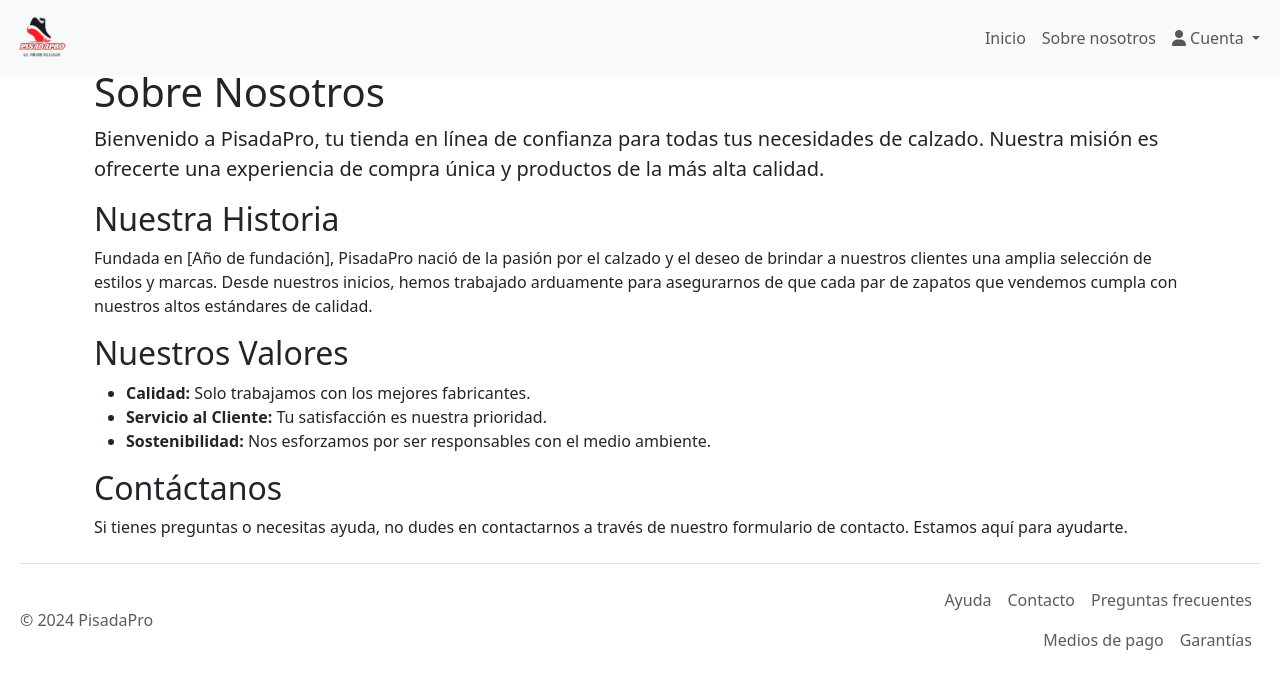
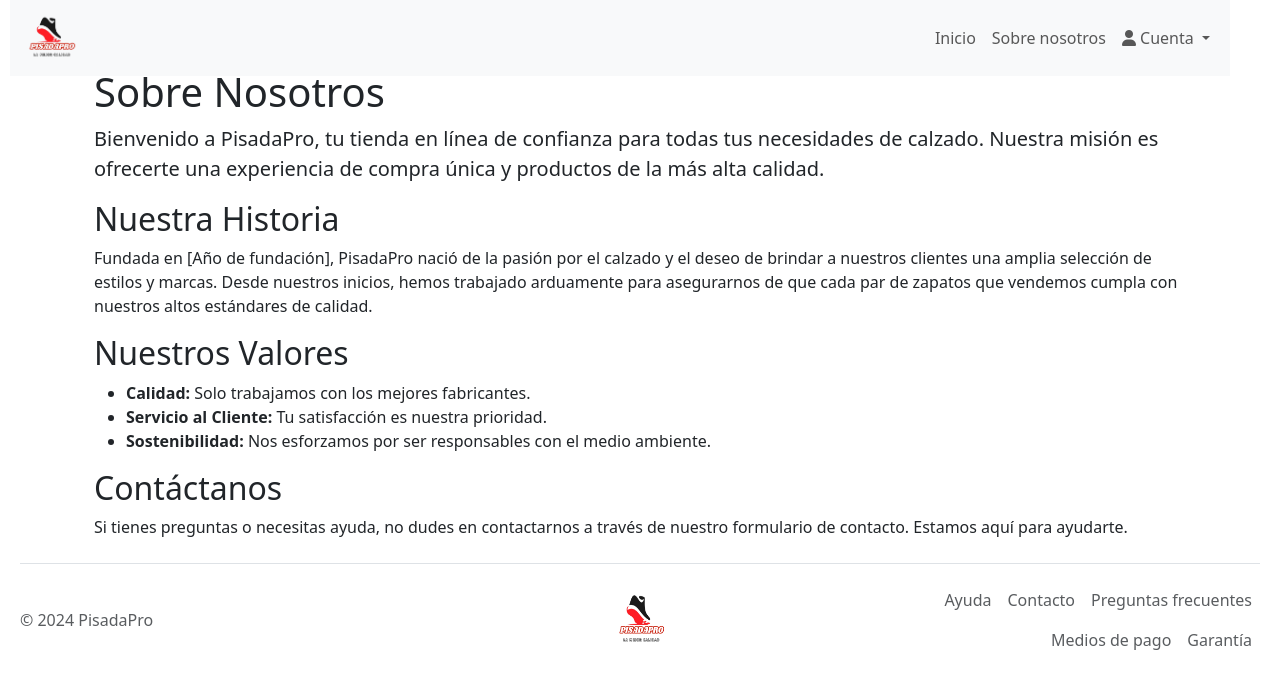
Before and after one commit to Josepizarro14/PisadaPro, a Flask app: page /about in a window 1280 px wide. Shown: the top 689 px of the page. Run offline with Flask 2, Linux system fonts and the light colour scheme; some libraries are stand-ins or nearby versions.

Commit message:
logo footer

```diff
--- a/app/templates/base.html
+++ b/app/templates/base.html
@@ -15,6 +15,8 @@
 
         .navbar {
             margin-bottom: 20px;
+            left: 10px;
+            right: 50px;
         }
 
         .navbar-brand img {
@@ -33,7 +35,7 @@
                 <span class="navbar-toggler-icon"></span>
             </button>
             <div class="collapse navbar-collapse" id="navbarNav">
-                <ul class="navbar-nav ms-auto">
+                <ul class="navbar-nav ms-auto ">
                     <li class="nav-item">
                         <a class="nav-link" href="/">Inicio</a>
                     </li>
@@ -86,8 +88,8 @@
     <footer class="d-flex flex-wrap justify-content-between align-items-center py-3 my-4 border-top">
         <p class="col-md-4 mb-0 text-body-secondary">&copy; 2024 PisadaPro</p>
 
-        <a href="/" class="col-md-4 d-flex align-items-center justify-content-center mb-3 mb-md-0 me-md-auto link-body-emphasis text-decoration-none">
-          <svg class="bi me-2" width="40" height="32"><use xlink:href="#bootstrap"/></svg> <! -----aqui debe ir el logo  ------ >
+        <a href="/" class="col-sm-4 d-flex align-items-center justify-content-center mb-3 mb-md-0 me-md-auto link-body-emphasis text-decoration-none">
+            <img src="{{ url_for('static', filename='images/logo.png') }}" width="55" height="60" alt="PisadaPro Logo"> <! -----aqui debe ir el logo  ------ >
         </a>
 
         <ul class="nav col-md-4 justify-content-end">
@@ -95,7 +97,7 @@
           <li class="nav-item"><a href="#" class="nav-link px-2 text-body-secondary">Contacto</a></li>
           <li class="nav-item"><a href="#" class="nav-link px-2 text-body-secondary">Preguntas frecuentes</a></li>
           <li class="nav-item"><a href="#" class="nav-link px-2 text-body-secondary">Medios de pago</a></li>
-          <li class="nav-item"><a href="#" class="nav-link px-2 text-body-secondary">Garantías</a></li>
+          <li class="nav-item"><a href="#" class="nav-link px-2 text-body-secondary">Garantía</a></li>
         </ul>
       </footer>
     </div>
```
